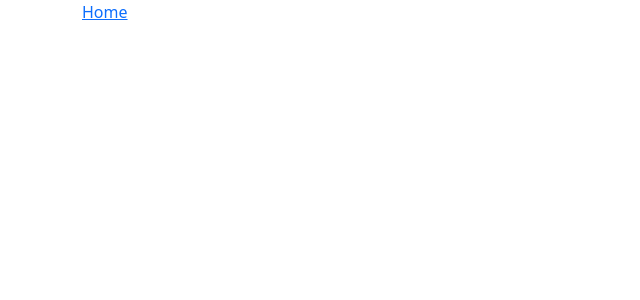
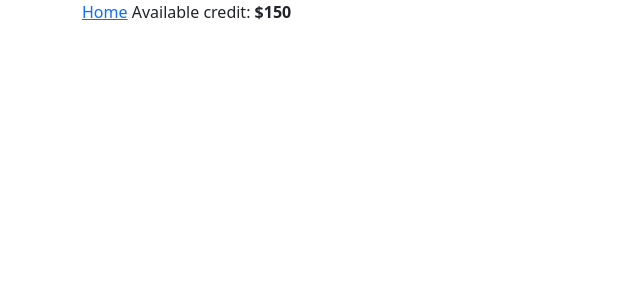
Before and after one commit to Sheco/PokemonStore, a SvelteKit app: page /cart in a window 1280 px wide. Shown: the top 300 px of the page, without its empty margins (0-640 px from the left). Built offline with nearby package versions, Linux system fonts and the light colour scheme.

Commit message:
Show available credit in the cart

```diff
--- a/src/routes/cart/+page.svelte
+++ b/src/routes/cart/+page.svelte
@@ -19,6 +19,7 @@
 </script>
 <div class="container">
 <a href="/">Home</a>
+	Available credit: <span class="fw-bold">${$credit}</span>
 	<div class="row">
 	{#each $cart as pokemon,i}
 		<PokemonCard {pokemon}>
```
